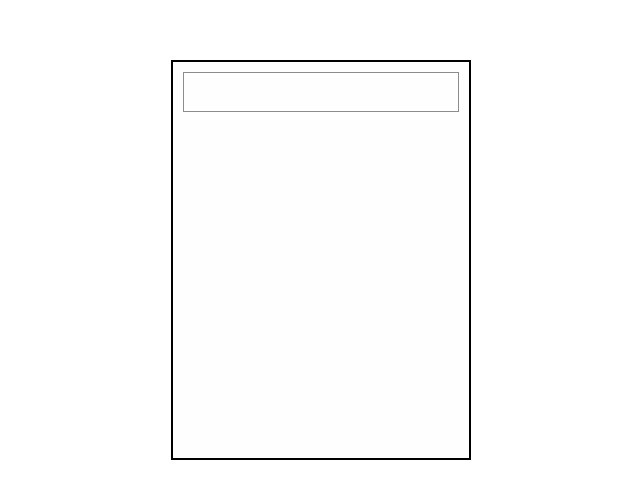
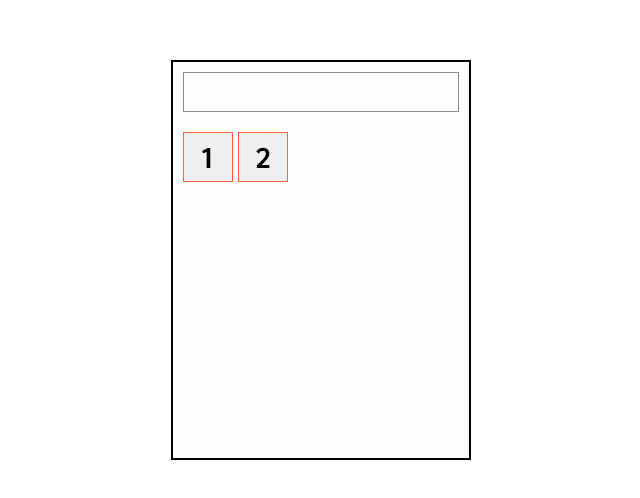
Before and after one commit to TRSKZK/react_calculator_app, a React (Create React App) app: page / in a window 1280 px wide. Shown: the part 140-638 px from the top of the page, without its empty margins (319-959 px from the left). Built offline with nearby package versions, Linux system fonts and the light colour scheme.

Commit message:
buttons styled

```diff
--- a/src/components/app-component/App.js
+++ b/src/components/app-component/App.js
@@ -1,5 +1,6 @@
 import React from "react";
 import DisplayBody from '../display/display'
+import RenderNumbers from '../numbers/numbers'
 import styled from "styled-components";
 
 const CalcBody = styled.div`
@@ -15,7 +16,9 @@ const CalcBody = styled.div`
 function App() {
   return (
     <CalcBody>
-        <DisplayBody></DisplayBody>
+          <DisplayBody>
+          </DisplayBody>
+          <RenderNumbers></RenderNumbers>
     </CalcBody>
   );
 }
--- /dev/null
+++ b/src/components/numbers/numbers.js
@@ -0,0 +1,41 @@
+import React from "react";
+import Component from "react";
+import styled from "styled-components";
+
+const ButtonsContainer = styled.ul`
+  list-style: none;
+  display: flex;
+  margin-top: 20px;
+  gap:5px;
+`;
+const ButtonsLiContainer = styled.li`
+  display: flex;
+  align-items: center;
+  justify-content: center;
+
+`;
+const ButtonNumber = styled.button`
+  border: 1px solid tomato;
+  width: 50px;
+  height: 50px;
+  background-color: ##e0e1f8;
+  font-size: 2rem;
+  outline: none;
+  cursor: pointer;
+`;
+
+function RenderNumbers() {
+  const numArr = [1, 2, 3, 4, 5, 6, 7, 8, 9];
+  return (
+    <ButtonsContainer>
+      <ButtonsLiContainer>
+        <ButtonNumber>1</ButtonNumber>
+          </ButtonsLiContainer>
+          <ButtonsLiContainer>
+        <ButtonNumber>2</ButtonNumber>
+      </ButtonsLiContainer>
+    </ButtonsContainer>
+  );
+}
+
+export default RenderNumbers;
```
